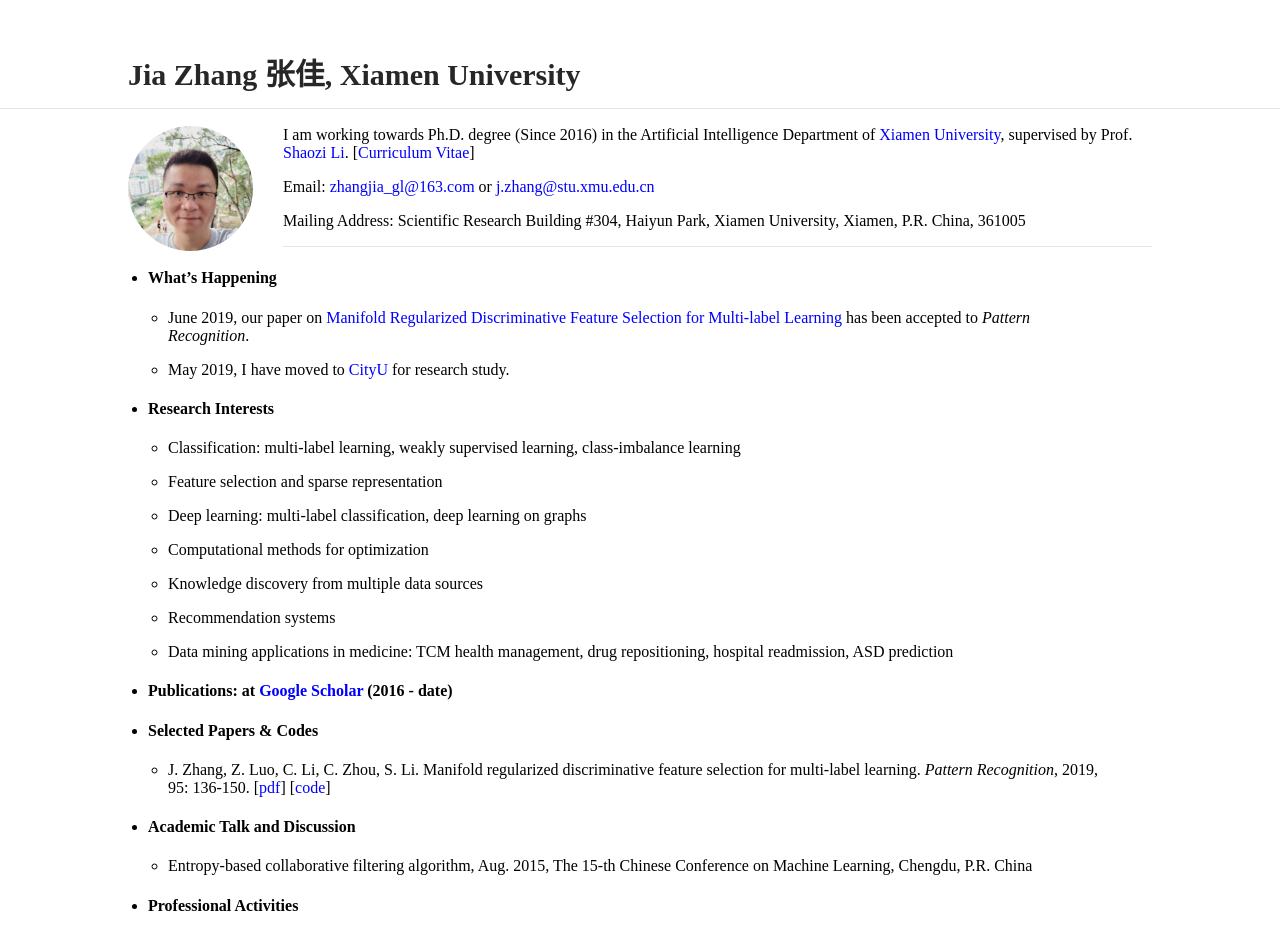
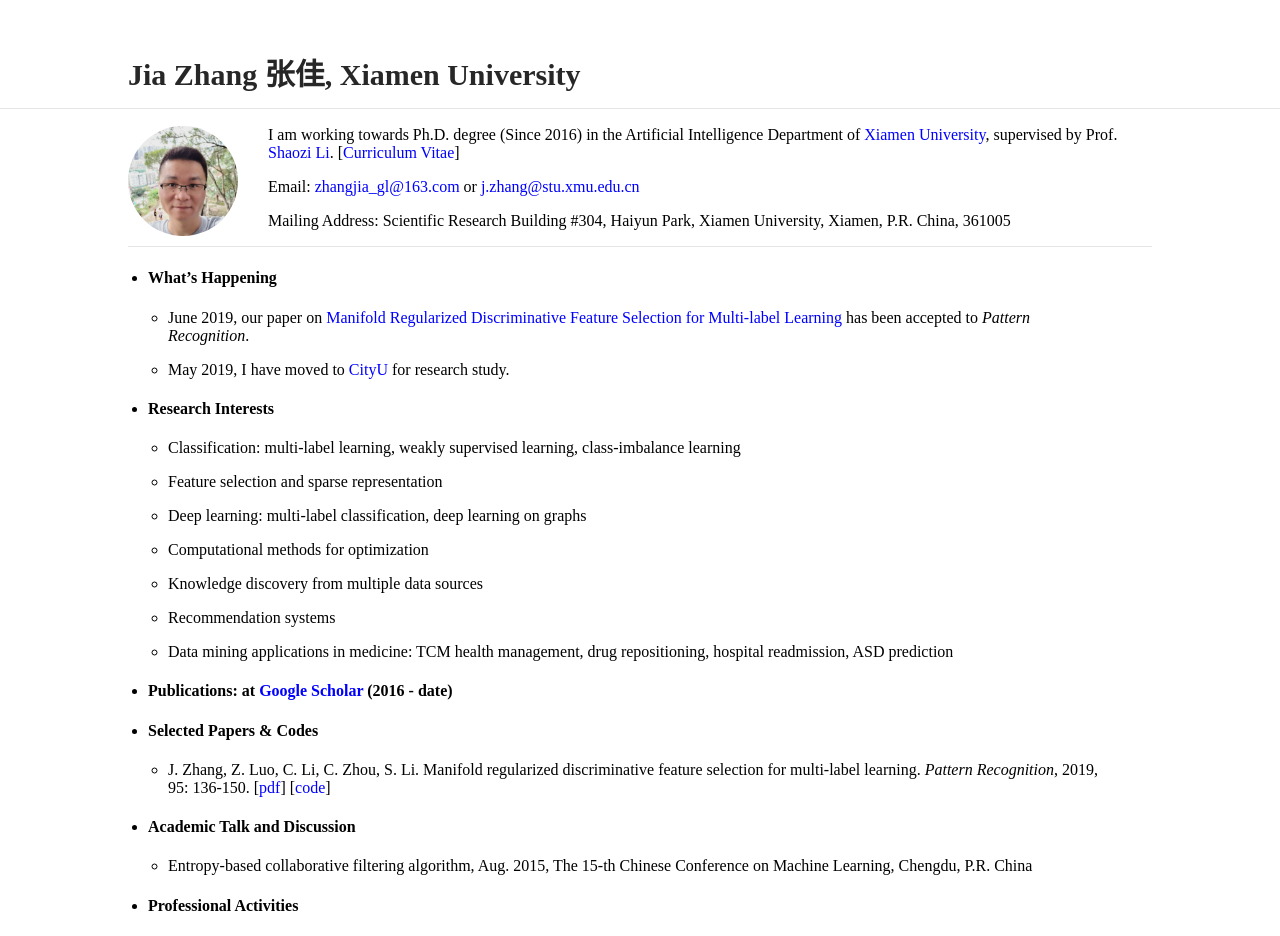
Before and after one commit to jiazhang-ml/jiazhang-ml.github.io, a Jekyll site: the page built from index.md, in a window 1280 px wide. Shown: the top 936 px of the page. Built offline with Jekyll 4.4.1, drawn with Linux system fonts in a browser that asks for light colours.

Commit message:
Update typography.scss

```diff
--- a/_sass/typography.scss
+++ b/_sass/typography.scss
@@ -37,8 +37,8 @@
         font-style: italic;
     }
     .profile-picture {
-        height: 125px;
-        width: 125px;
+        height: 110px;
+        width: 110px;
         position: relative;
         margin: 0px 30px 0 0px;
         float: left;
```
